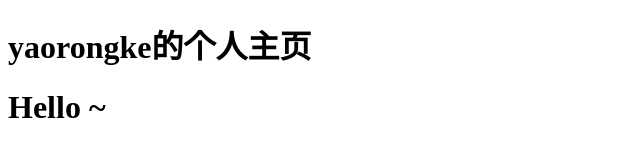
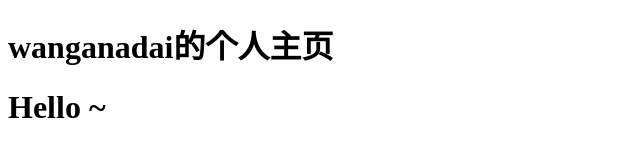
Before and after one commit to wanganadai/wanganadai.github.io, a plain HTML site: page index.html in a window 1280 px wide. Shown: the whole page, without its empty margins (0-640 px from the left). Drawn offline with Linux system fonts and the light colour scheme.

Commit message:
Update index.html

```diff
--- a/index.html
+++ b/index.html
@@ -5,7 +5,7 @@
     <title>yaorongke</title>
 </head>
 <body>
-    <h1>yaorongke的个人主页</h1>
+    <h1>wanganadai的个人主页</h1>
     <h1>Hello ~</h1>
 </body>
 </html>
```
